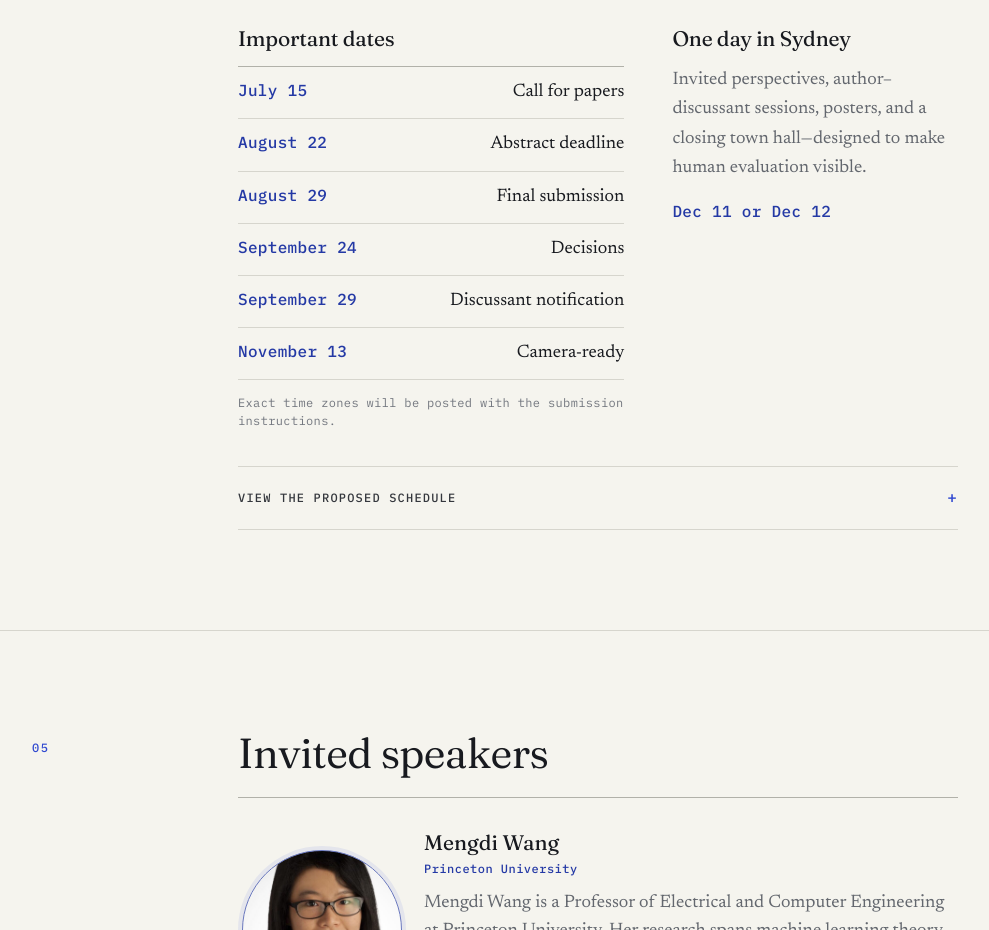
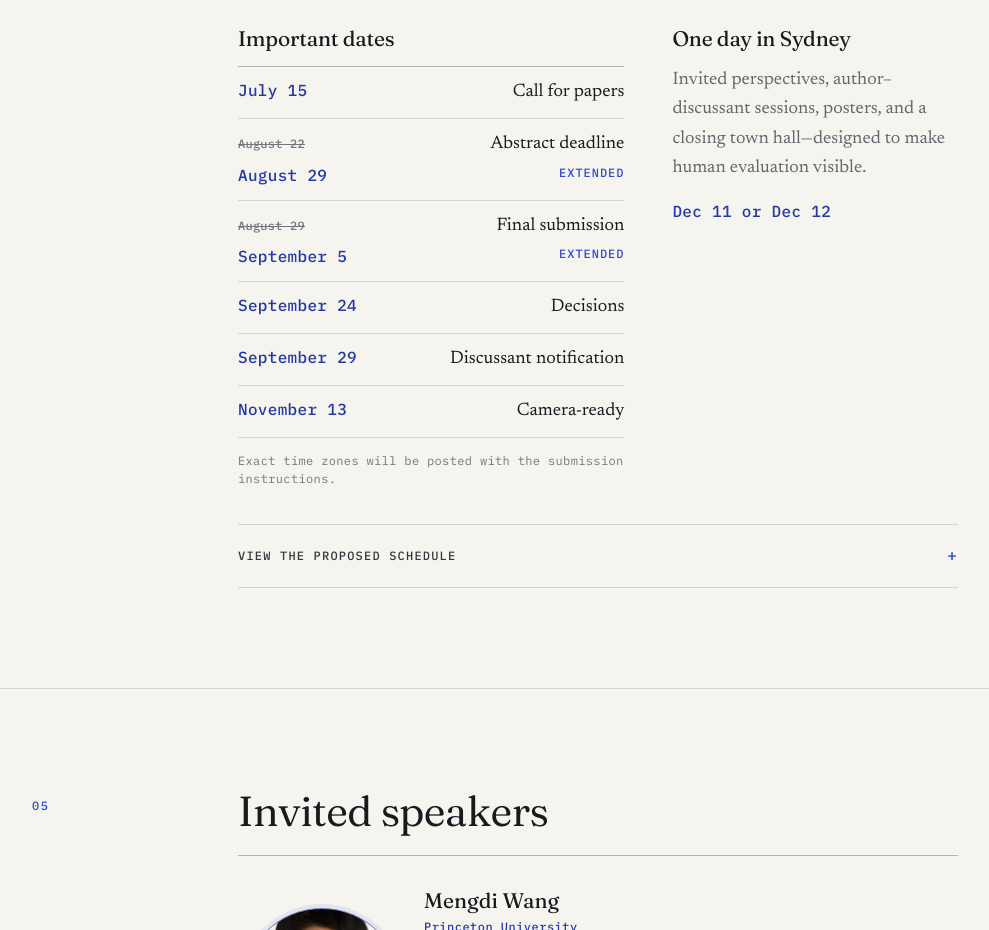
Before and after one commit to automl-workshop/automlr, a website: page public/index.html in a window 1280 px wide. Shown: the part 5787-6717 px from the top of the page, without its empty margins (145-1134 px from the left). Drawn offline with nearby package versions, Linux system fonts and the light colour scheme.

Commit message:
Extend submission deadlines

```diff
--- a/public/index.html
+++ b/public/index.html
@@ -184,8 +184,14 @@
                 <h3>Important dates</h3>
                 <div class="date-list">
                   <p><time datetime="2026-07-15">July 15</time><span>Call for papers</span></p>
-                  <p><time datetime="2026-08-22">August 22</time><span>Abstract deadline</span></p>
-                  <p><time datetime="2026-08-29">August 29</time><span>Final submission</span></p>
+                  <p class="deadline-extended">
+                    <span class="deadline-dates"><del><time datetime="2026-08-22">August 22</time></del><time datetime="2026-08-29">August 29</time></span>
+                    <span class="deadline-label">Abstract deadline <small>Extended</small></span>
+                  </p>
+                  <p class="deadline-extended">
+                    <span class="deadline-dates"><del><time datetime="2026-08-29">August 29</time></del><time datetime="2026-09-05">September 5</time></span>
+                    <span class="deadline-label">Final submission <small>Extended</small></span>
+                  </p>
                   <p><time datetime="2026-09-24">September 24</time><span>Decisions</span></p>
                   <p><time datetime="2026-09-29">September 29</time><span>Discussant notification</span></p>
                   <p><time datetime="2026-11-13">November 13</time><span>Camera-ready</span></p>
--- a/public/styles.css
+++ b/public/styles.css
@@ -845,6 +845,36 @@ blockquote p:last-child { margin-bottom: 0; }
   font-size: var(--type-body);
   text-align: right;
 }
+.date-list .deadline-dates,
+.date-list .deadline-label {
+  display: flex;
+  flex-direction: column;
+  gap: 3px;
+}
+.date-list .deadline-dates {
+  align-items: flex-start;
+  text-align: left;
+}
+.date-list .deadline-dates del {
+  color: var(--faint);
+  text-decoration-color: var(--faint);
+  text-decoration-thickness: 1px;
+}
+.date-list .deadline-dates del time {
+  color: var(--faint);
+  font-size: var(--type-label);
+}
+.date-list .deadline-label {
+  align-items: flex-end;
+}
+.date-list .deadline-label small {
+  font-family: var(--mono);
+  font-size: var(--type-label);
+  font-weight: 500;
+  letter-spacing: 0.08em;
+  text-transform: uppercase;
+  color: var(--accent);
+}
 .schedule { border-top: 1px solid var(--line-strong); }
 .schedule .time { min-width: 92px; }
 
@@ -1376,6 +1406,7 @@ blockquote p:last-child { margin-bottom: 0; }
   }
   .date-list span,
   .schedule span:not(.time) { text-align: left; }
+  .date-list .deadline-label { align-items: flex-start; }
   .people-group > div { flex-wrap: wrap; gap: 2px 12px; }
   .people-group dd { text-align: left; }
 }
```
